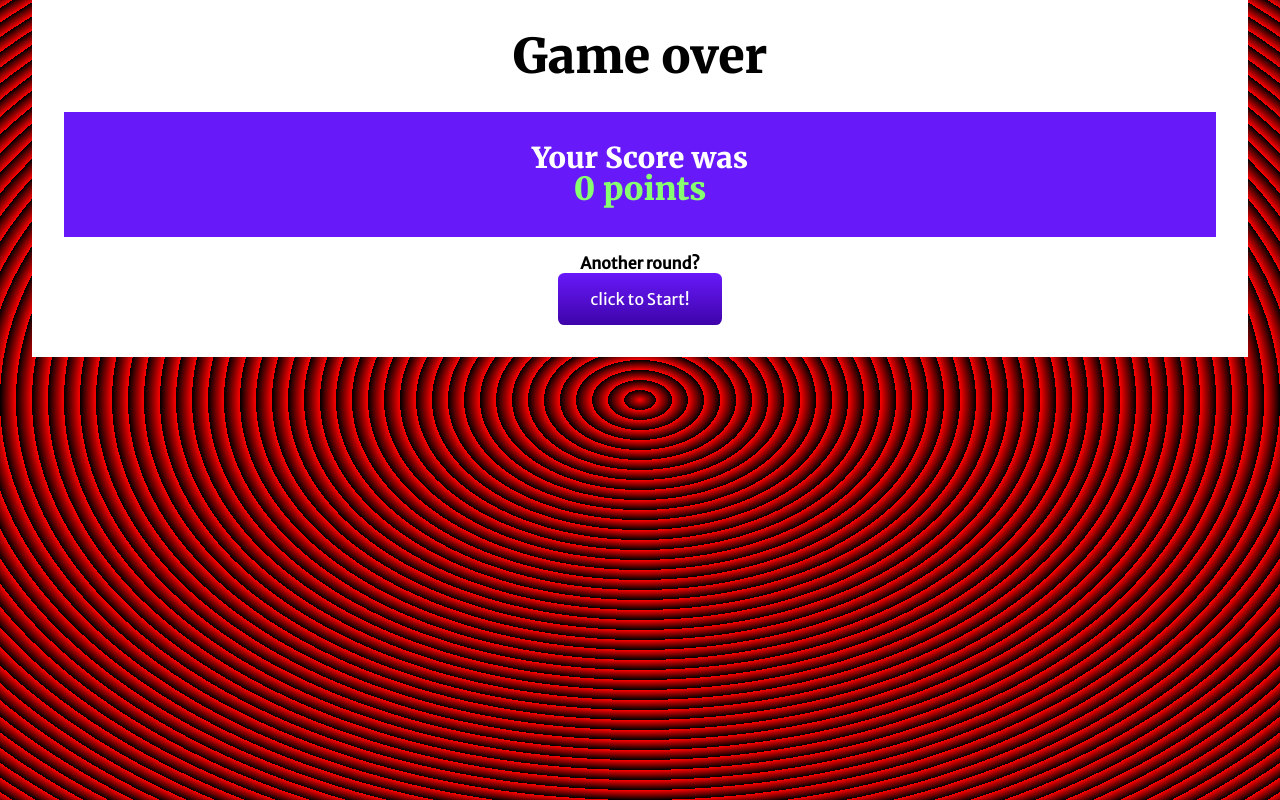
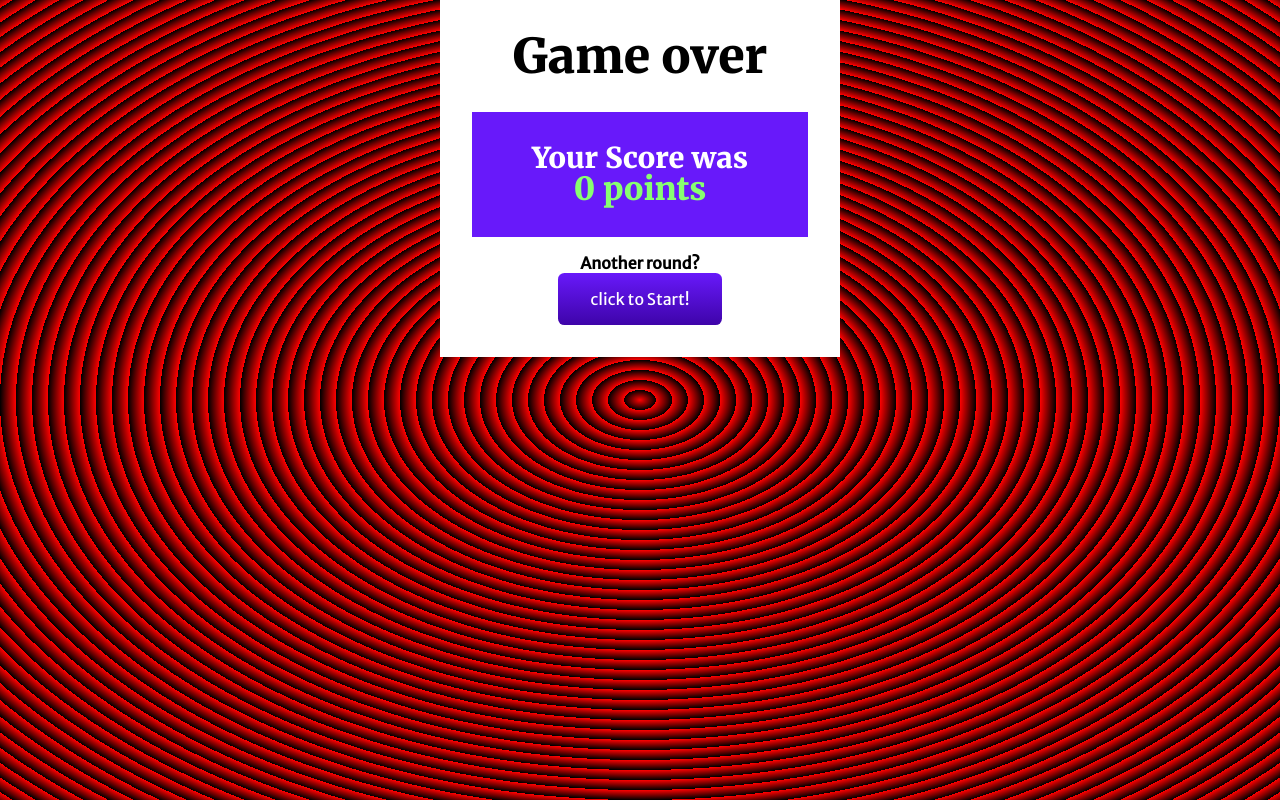
Before and after one commit to cardonasMind/halabalval, a Next.js app: page /end in a window 1280 px wide. Built offline with nearby package versions, Linux system fonts and the light colour scheme.

Commit message:
All is now responsive

```diff
--- a/pages/end/index.module.scss
+++ b/pages/end/index.module.scss
@@ -28,3 +28,15 @@
         }
     }
 }
+
+
+
+
+
+
+@media only screen and (min-width: 768px) {
+    #end-content {
+        max-width: 400px;
+        margin: 0 auto;
+    }
+}
--- a/src/components/Quiz/index.module.scss
+++ b/src/components/Quiz/index.module.scss
@@ -14,3 +14,16 @@
         }
     }
 }
+
+
+
+
+
+
+@media only screen and (min-width: 768px) {
+    #quiz {
+        max-width: 400px;
+        background: rgba(255, 255, 255, .4);
+        margin: 0 auto;
+    }
+}
```
